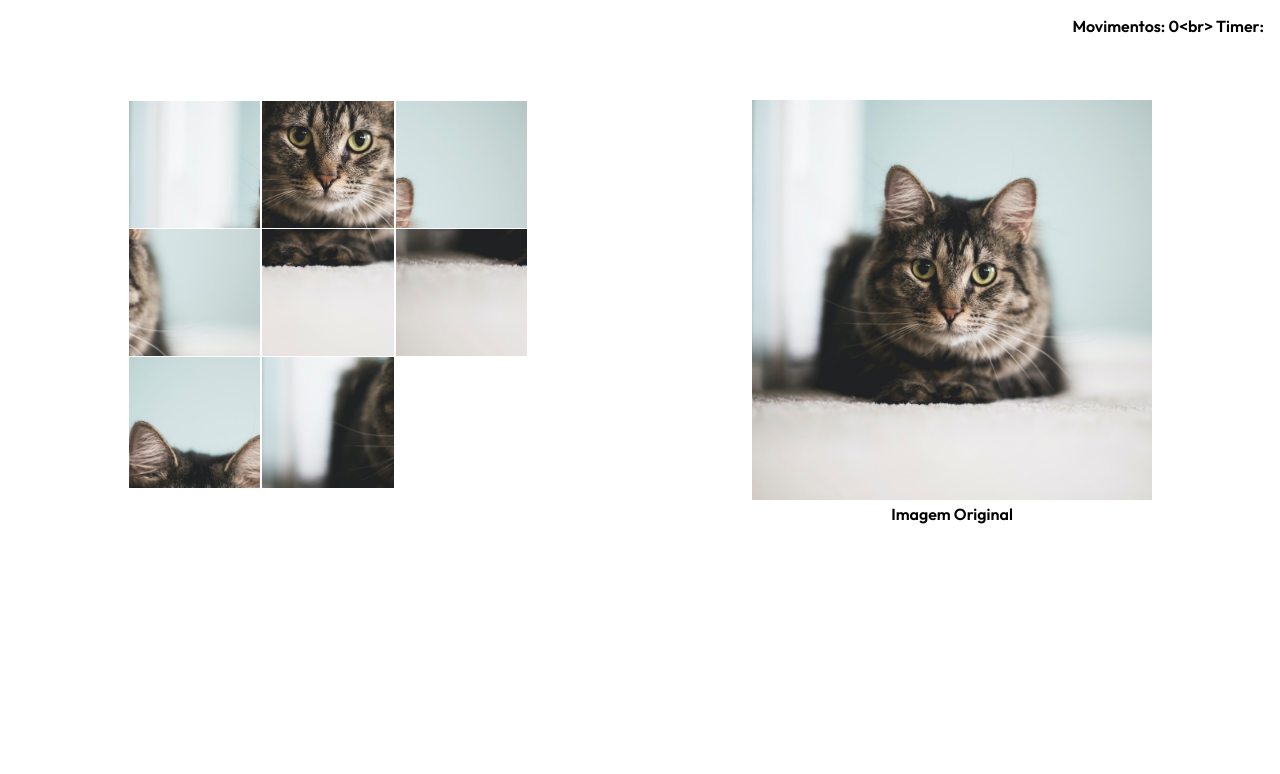
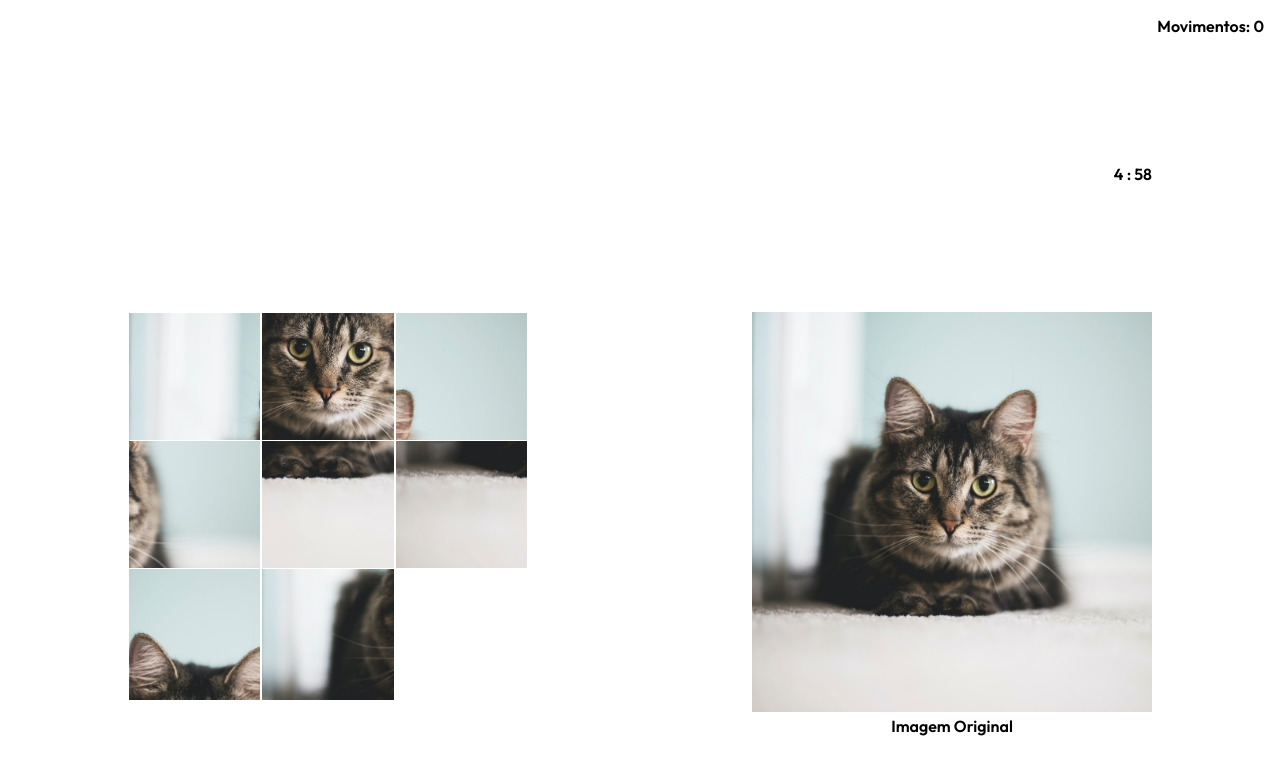
Before and after one commit to repository-italo/quebracabecalegaluwu, a plain HTML site: page index.html in a window 1280 px wide. Both pictures are taken after a click on the button "Começar Jogo". Drawn offline with Linux system fonts and the light colour scheme.

Commit message:
Ajeitando

```diff
--- a/index.html
+++ b/index.html
@@ -24,6 +24,7 @@
     </div>
 
     <div id="moves"></div>
+    <div id="timer"></div>
 
     <div class="slider-game">
 
--- a/script.js
+++ b/script.js
@@ -131,7 +131,7 @@ const timergame = () =>{
       }else{
          const minutes = Math.floor(remainingTime/60000);
          const seconds = (remainingTime% 60000)/1000;
-         timer.innerText = `${minutes} : ${seconds}`
+         timer.innerText = `${minutes} : ${seconds}`;
       }
 
    }, 1000)
@@ -146,7 +146,7 @@ startButton.addEventListener("click", () => {
   gridGenerator();
   timergame();
   movesCount = 0;
-  moves.innerText = `Movimentos: ${movesCount}<br> Timer: `;
+  moves.innerText = `Movimentos: ${movesCount}`;
 });
 
 
```
